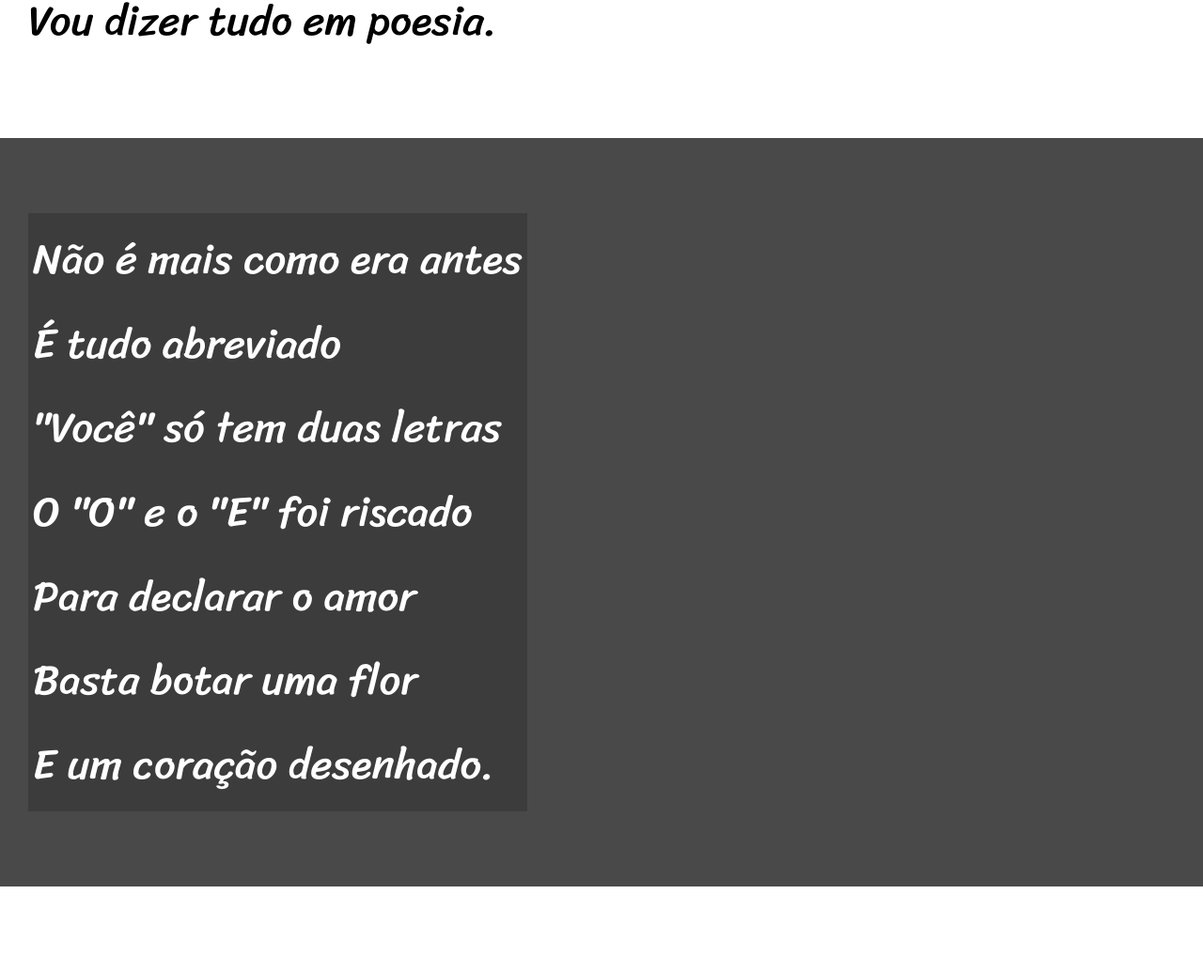
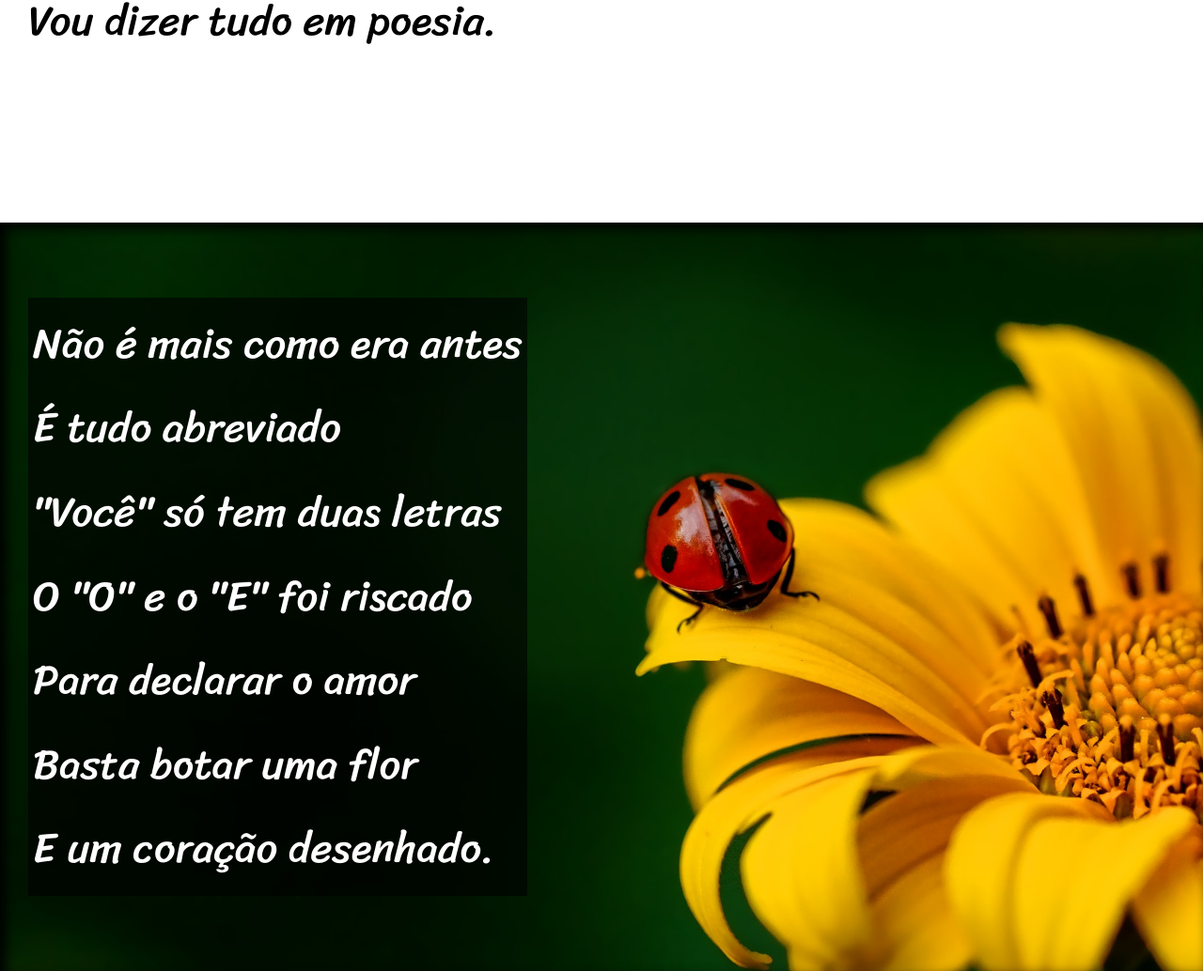
Before and after one commit to Anderlan-Nunes/projeto-cordel, a plain HTML site: page index.html in a window 1280 px wide. Shown: the part 900-1934 px from the top of the page at 94% size. Drawn offline with Linux system fonts and the light colour scheme.

Commit message:
trabalhanco com as imagens efeito parallax

```diff
--- a/estilo/style.css
+++ b/estilo/style.css
@@ -61,6 +61,10 @@ section {
     font-size: 3.5vw;
 }
 
+section > p {
+    padding-bottom: 2em;
+}
+
 section.normal {
     background-color: white;
     color: black;
@@ -69,14 +73,27 @@ section.normal {
 section.imagen {
     background-color: rgb(73, 73, 73);
     color: white;
+    box-shadow: inset 6px 6px 13px 0px black; /*sombra interna no box da imagem*/
+    background-attachment: fixed;
 }
 
 section.imagen > p {
     /*width: 400px; trocou pelo display a fonte passava da caixa*/
     display: inline-block; /*a caixa se adpta ao conteudo usa o padding pra dar um espcnho*/
     padding: 5px;
-    background-color: rgba(0, 0, 0, 0.178);
+    background-color: rgba(0, 0, 0, 0.603);
+    text-shadow: 1px 1px 0 px black;
+}
 
+section#img01 {
+    background-image: url('../imagens/background001.jpg');
+    background-position: right, center;
+    background-size: cover;
+}
+section#img02 {
+    background-image: url('../imagens/background002.jpg');
+    background-position: right, center;
+    background-size: cover;
 }
 
 footer {
--- a/index.html
+++ b/index.html
@@ -29,7 +29,7 @@
         </p>
     </section>
 
-    <section class="imagen">
+    <section class="imagen" id= "img01">
         <p>
             Não é mais como era antes <br>
             É tudo abreviado <br>
@@ -63,7 +63,8 @@
         </p>
     </section>
 
-    <section class = "imagen">
+    <section class = "imagen" id="img02">
+        <p>
             Tenho saudade das cartas <br>
             Escritas com a própria mão <br>
             Mandava no mês de Junho <br>
@@ -71,6 +72,7 @@
             Mas matava a saudade <br>
             Era texto de verdade <br>
             Nas linhas do coração.
+        </p>
     </section>
 
     <section class="normal">
```
Lines whose indentation alone changed are shown as unchanged.
